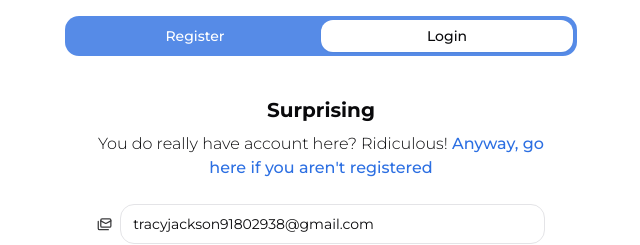
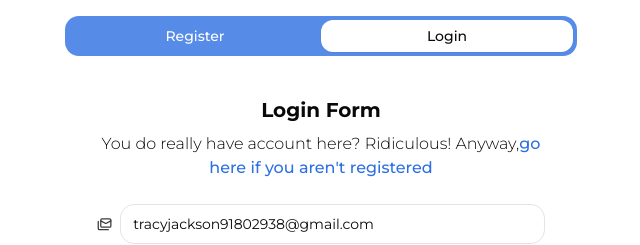
Before and after one commit to dominicpam89/showcase-01-sillyfriendsdining, a React (Vite) app: page / in a window 1280 px wide. Shown: the top 245 px of the page, without its empty margins (319-959 px from the left). Built offline with nearby package versions, Linux system fonts and the light colour scheme; no server answers.

Commit message:
renamed and reorganized files & folders

```diff
--- a/src/App.tsx
+++ b/src/App.tsx
@@ -1,6 +1,6 @@
 import AppContainer from "@/components/AppContainer";
 import AuthSelect from "./components/AuthSelect";
-import AppContent from "./components/AppContent";
+import MainApp from "./components/MainApp";
 import { useContext } from "react";
 import { ContextGlobal } from "./lib/context/global.context";
 
@@ -9,7 +9,7 @@ const App = () => {
 	return (
 		<AppContainer>
 			{!currentUser && <AuthSelect />}
-			{currentUser && <AppContent />}
+			{currentUser && <MainApp />}
 		</AppContainer>
 	);
 };
--- a/src/components/AppContent.tsx
+++ b/src/components/MainApp.tsx
@@ -1,7 +1,7 @@
 import SimpleNav from "./common/SimpleNav";
 import FriendsList from "./FriendsList";
 
-export default function AppContent() {
+export default function MainApp() {
 	return (
 		<>
 			<SimpleNav />
--- a/src/components/forms/FormLogin.tsx
+++ b/src/components/forms/FormLogin.tsx
@@ -45,12 +45,12 @@ export default function FormLogin({ switchTab }: Props) {
 				{authLoading && <Spinner size="large" />}
 				<FormErrorsDialog />
 				<div aria-label="form-heading" className="text-center space-y-2">
-					<h1 className="text-xl font-bold">Surprising</h1>
+					<h1 className="text-xl font-bold">Login Form</h1>
 					<p className="font-light">
-						You do really have account here? Ridiculous!{" "}
+						You do really have account here? Ridiculous! Anyway,
 						<FormAuthSwitch
 							switchTab={switchTab}
-							text="Anyway, go here if you aren't registered"
+							text="go here if you aren't registered"
 							val="register"
 						/>
 					</p>
```
